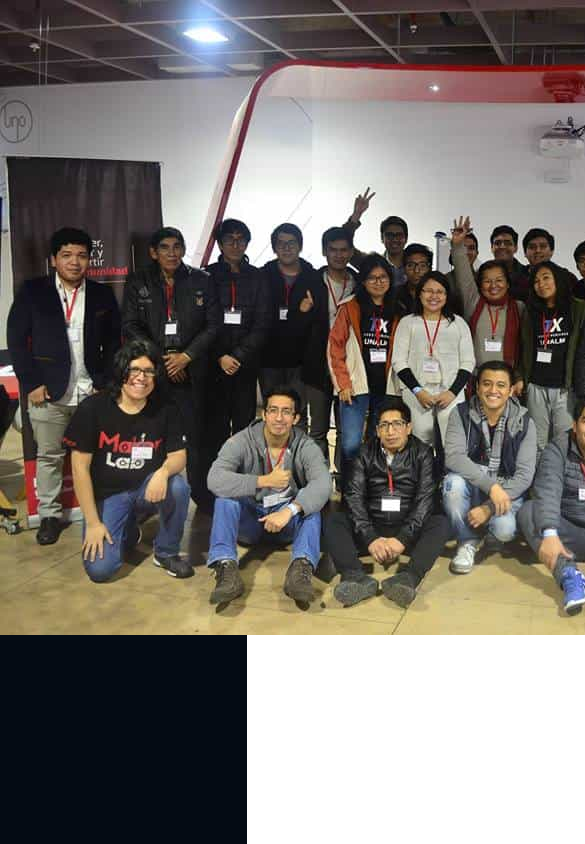
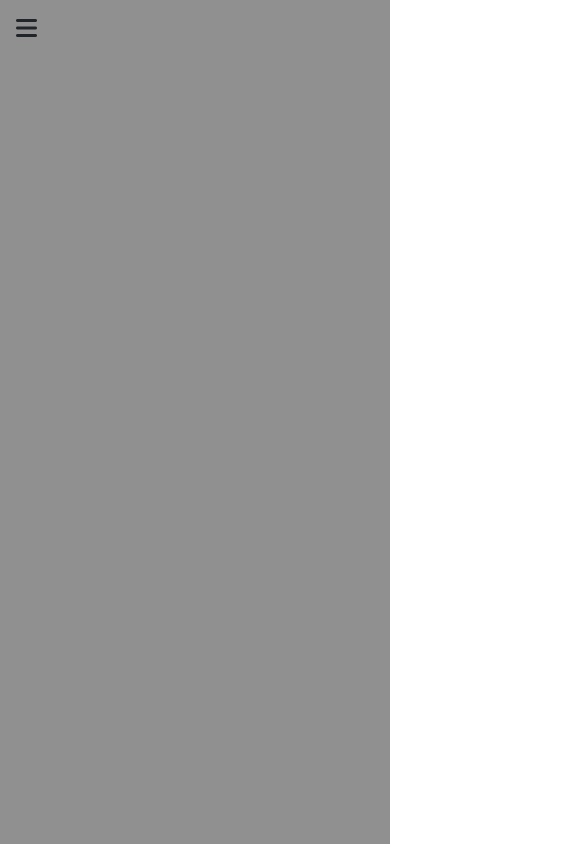
Before and after one commit to KuroDev89/aureliodenegri.comv2, a plain HTML site: page index.html in a window 390 px wide. Shown: the top 844 px of the page, 585 px wide, since content can reach past the window. Drawn offline with nearby package versions, Linux system fonts and the light colour scheme.

Commit message:
sidebar and body dimensions fixed

```diff
--- a/css/styles.css
+++ b/css/styles.css
@@ -8,60 +8,12 @@ body{
     overflow-x: hidden;
   }
 
-ul.bar{
-  max-width: 100%;
+.sidebar{
+  position: absolute;
+  width: 250px;
   min-height: 100%;
-  position: fixed;
-
-}
-
-.col{
-  padding: 0 0;
-}
-
-
-
-
-.bar{
   background-color: #040b14;
-  min-height: 100%;
   padding: 2rem;
-  margin: 0;
-}
-
-ul{
-list-style: none;
-margin: 0;
-padding: 0;
-}
-
-.bi{
-  float: left;
-  margin: 0;
-  width: 1.2rem;
-}
-.bar a:hover{
-  color: #149ddd;
-  text-decoration: none;
-}
-
-.bar i{
-  font-size: 1rem;
-  float: left;
-  margin-top: 0.2rem;
-  padding: 0;
-}
-.bar a{
-  color: #ffffff;
-  text-decoration: none;
-  display: block;
-
-  font-family: 'Open Sans', san-serif;
-  margin: 2rem 0;
-}
-
-a span {
-  margin-left: 1rem;
   }
 
 .profile-pic img{
@@ -83,14 +35,16 @@ a span {
   font-family: 'Poppins', sans-serif;
 }
 
-.profile .profile-info-detail span{
+/*Typing effect*/
+.txt-rotate{
+  font-size: 1rem;
+  color: #149ddd;
+  opacity: 0.85;
+  font-weight: bold;
+  padding: 0;
+  margin: 0;
   text-align:center;
   display: block;
-  margin: 0;
-  padding: 0;
-  color: #fff;
-  font-weight: bold;
-  font-size: 1rem;
 }
 
 .social-icons a {
@@ -101,6 +55,12 @@ a span {
   padding: 0.55rem;
 }
 
+i{
+  font-size: 1rem;
+  float: left;
+  margin-top: 0.2rem;
+  padding: 0;
+}
 
 .social-icons #spotify:hover {
   background-color: #00b80f;
@@ -125,55 +85,51 @@ a span {
   margin: 0;
 }
 
-/*Typing effect*/
-.txt-rotate{
-  font-size: 1rem;
-  color: #149ddd;
-  opacity: 0.85;
-  font-weight: bold;
+
+ul{
+  list-style: none;
+  margin: 0;
   padding: 0;
-  margin: 0;
-  text-align:center;
-  display: block;
   }
 
-#page-content-wrapper{
-  position: absolute;
-  margin-left: 20rem;
+  .bi{
+    float: left;
+    margin: 0;
+    width: 1.2rem;
   }
 
-.main-body{
-
-
+  .navigation a{
+    color: #ffffff;
+    text-decoration: none;
+    display: block;
+    font-family: 'Open Sans', san-serif;
+    margin: 2rem 0;
   }
 
-
-.navbar{
-  background-color: tomato;
-  max-width: 100%;
-  min-height: 100%;
-  position: fixed;
+  a span {
+    margin-left: 1rem;
   }
 
-.row1{
-  color:#fff;
-  min-width: 100%;
+  .navigation a:hover {
+    text-decoration: none;
   }
 
-.body{
-  background-color: rgb(102, 255, 71);
-  max-width: 100%;
+  /*BODY*/
+
+  .contenido{
+    min-width: 100%;
     min-height: 100%;
+    position: absolute;
+    background-color: #909090;
+    transition: all 3s;
   }
-.row3{
-  color:rgb(10, 25, 112)
-  min-width: 100%;
+
+  .menu-bar{
+    cursor: pointer;
+    margin: 1rem;
+    font-size: 1.5rem;
   }
-.row4{
-  color:rgb(11, 201, 58)
-  min-width: 100%;
+
+  .open{
+    transform:translateX(250px);
   }
-.row5{
-  color:rgb(182, 6, 173)
-  min-width: 100%;
-}
--- a/index.html
+++ b/index.html
@@ -36,13 +36,10 @@
 <script src="https://kit.fontawesome.com/1b571a8320.js" crossorigin="anonymous"></script>
 
   </head>
+
+  <!--AQUÍ EMPIEZA EL BODY-->
   <body>
-<div class="fluid">
-  <div class="row">
-  <div id="bar-wrapper" class="col header  ">
-    <div id="sidebar-wrapper col">
-
-      <ul class=" bar">
+    <div class="sidebar">
       <div class="profile-pic">
         <img src="img/mi foto.png" alt="">
       </div>
@@ -66,7 +63,6 @@
         </div>
 
       </div>
-
       <ul class="navigation">
         <li></li>
         <li><a href=""><svg class="bi bi-house-door" viewBox="0 0 16 16" fill="currentColor" xmlns="http://www.w3.org/2000/svg">
@@ -89,24 +85,10 @@
         <path d="M6.752 8.932l.432-.252-.504-.864-.432.252.504.864zm-6 3.5l6-3.5-.504-.864-6 3.5.504.864zm8.496-3.5l-.432-.252.504-.864.432.252-.504.864zm6 3.5l-6-3.5.504-.864 6 3.5-.504.864z"/>
       </svg></i><span>Contáctame</span></a></li>
     </ul>
-
-      </ul>
-
     </div>
 
-  </div>
-
-  <div id=cover class="col main-body ">
-
-    <div class="">
-<div class="">
-  <img src="img/slider 1.jpg" alt="">
-</div>
-
-    </div>
-
-  </div>
-  </div>
+    <div class="contenido">
+      <i class="fas fa-bars menu-bar"></i>
     </div>
   </body>
 
--- a/js/main.js
+++ b/js/main.js
@@ -1,4 +1,4 @@
-
+/*TEXT ROTATION*/
 var TxtRotate = function(el, toRotate, period) {
   this.toRotate = toRotate;
   this.el = el;
@@ -55,3 +55,8 @@ window.onload = function() {
   css.innerHTML = ".txt-rotate > .wrap { border-right: 0.08em solid #666 }";
   document.body.appendChild(css);
 };
+
+/*HIDE AND SHOW .OPEN*/
+$('.menu-bar').on('click', function(){
+    $('.contenido').toggleClass('.open');
+  });
```
Lines whose indentation alone changed are shown as unchanged.
